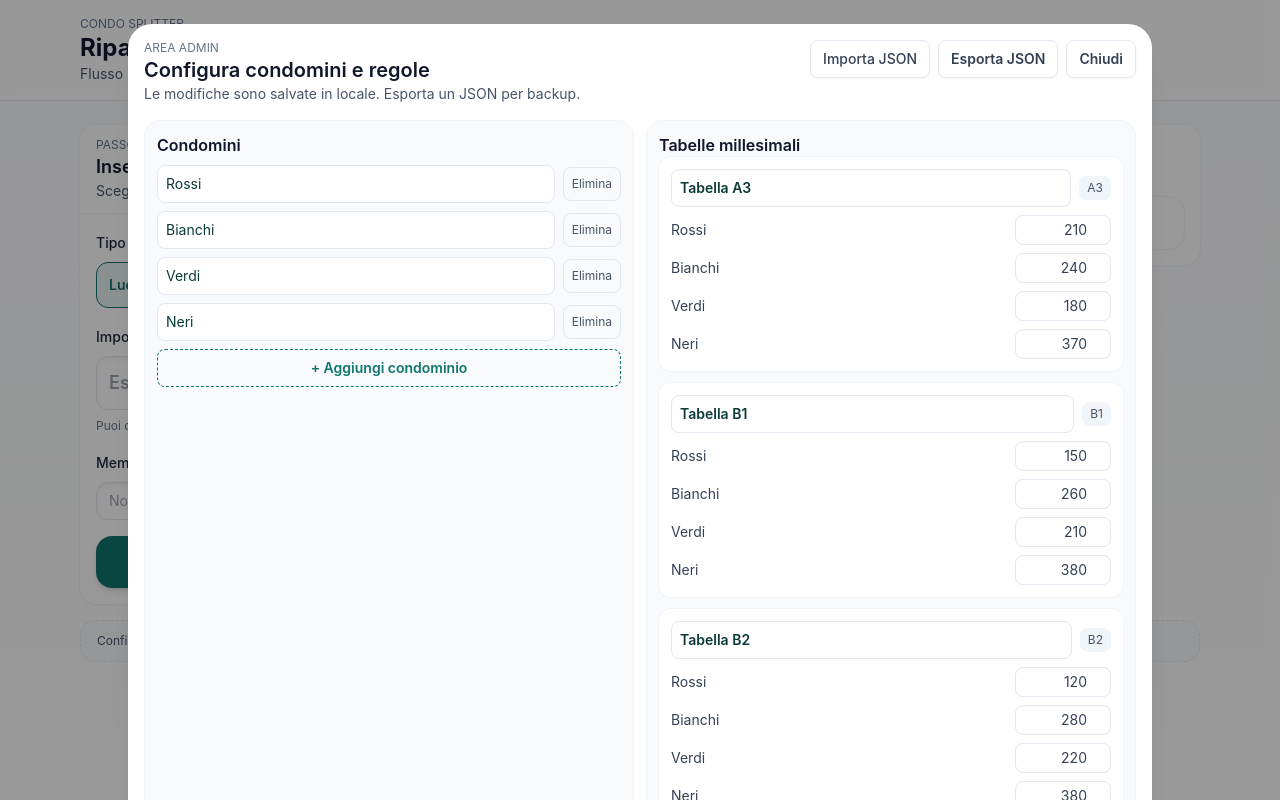
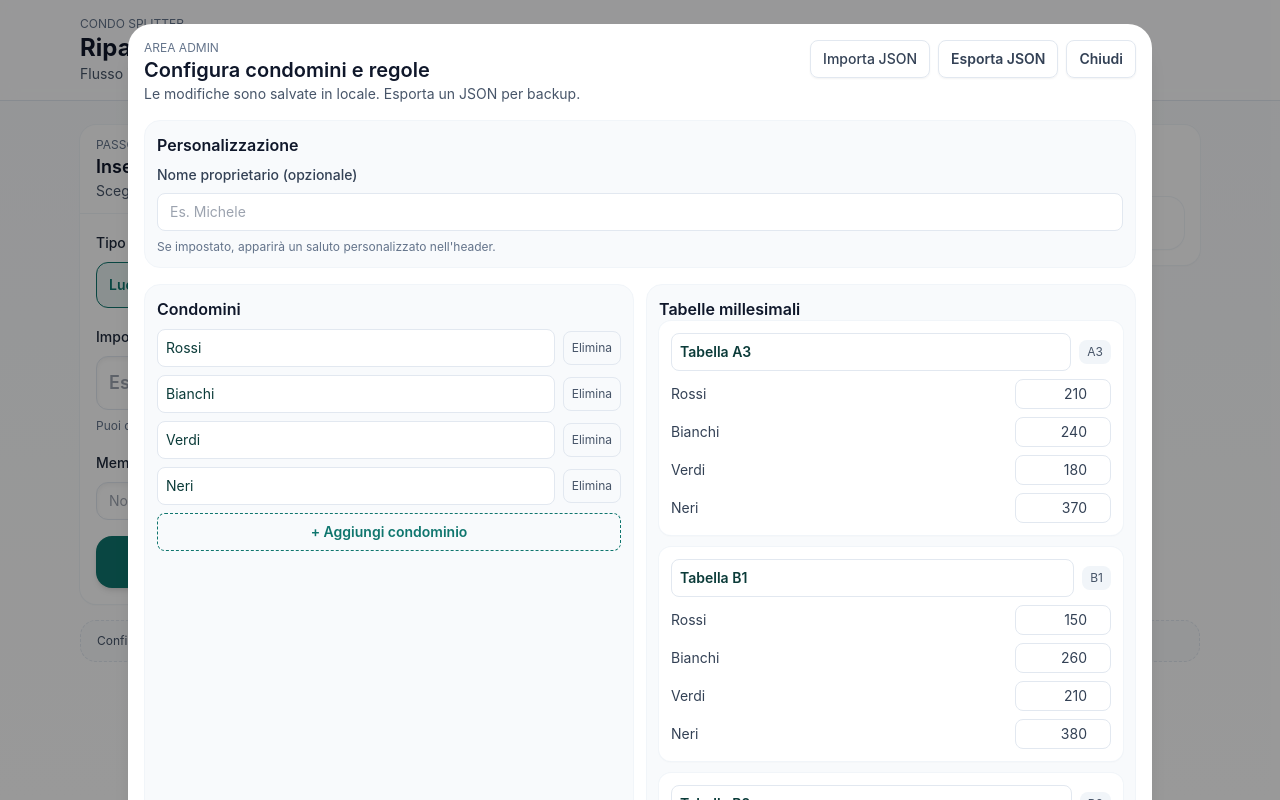
Before and after one commit to MicheleCarb/condo-splitter, a React (Vite) app: page / in a window 1280 px wide. Both pictures are taken after a click on the button "⚙️ Admin". Built offline with nearby package versions, Linux system fonts and the light colour scheme.

Commit message:
Add owner name personalization feature in AdminPanel and display greeting in App component

```diff
--- a/src/App.tsx
+++ b/src/App.tsx
@@ -99,6 +99,9 @@ function App() {
             <p className="text-sm text-slate-600">
               Flusso in un tap, configurazione sicura per te.
             </p>
+            {config.ownerName && (
+              <p className="mt-1 text-sm font-medium text-brand/80">Ciao, {config.ownerName}!</p>
+            )}
           </div>
         </div>
       </header>
--- a/src/components/AdminPanel.tsx
+++ b/src/components/AdminPanel.tsx
@@ -351,6 +351,41 @@ export function AdminPanel({ config, onSave, onImport, onClose }: Props) {
 
         {importError && <p className="text-sm text-red-600">{importError}</p>}
 
+        {/* Personalization section */}
+        <section className="rounded-2xl border border-slate-100 bg-slate-50 p-3">
+          <h3 className="text-base font-semibold text-slate-900 mb-2">Personalizzazione</h3>
+          <div className="space-y-2">
+            <label className="block text-sm font-medium text-slate-700">
+              Nome proprietario (opzionale)
+            </label>
+            <input
+              type="text"
+              value={draft.ownerName || ''}
+              onChange={(e) => {
+                const value = e.target.value
+                setDraft((prev) => ({
+                  ...prev,
+                  ownerName: value || undefined,
+                }))
+              }}
+              onBlur={(e) => {
+                const trimmed = e.target.value.trim()
+                if (draft.ownerName !== trimmed) {
+                  setDraft((prev) => ({
+                    ...prev,
+                    ownerName: trimmed || undefined,
+                  }))
+                }
+              }}
+              placeholder="Es. Michele"
+              className="w-full rounded-lg border border-slate-200 px-3 py-2 text-sm focus:border-brand focus:outline-none focus:ring-2 focus:ring-brand/20"
+            />
+            <p className="text-xs text-slate-500">
+              Se impostato, apparirà un saluto personalizzato nell&apos;header.
+            </p>
+          </div>
+        </section>
+
         <div className="grid gap-3 md:grid-cols-2">
           <section className="rounded-2xl border border-slate-100 bg-slate-50 p-3">
             <h3 className="text-base font-semibold text-slate-900">Condomini</h3>
--- a/src/types.ts
+++ b/src/types.ts
@@ -61,6 +61,7 @@ export type AppConfig = {
   condomini: Condo[];
   tables: MillesimalTable[];
   billTypes: BillType[];
+  ownerName?: string;
 };
 
 export type BillInput = {
```
